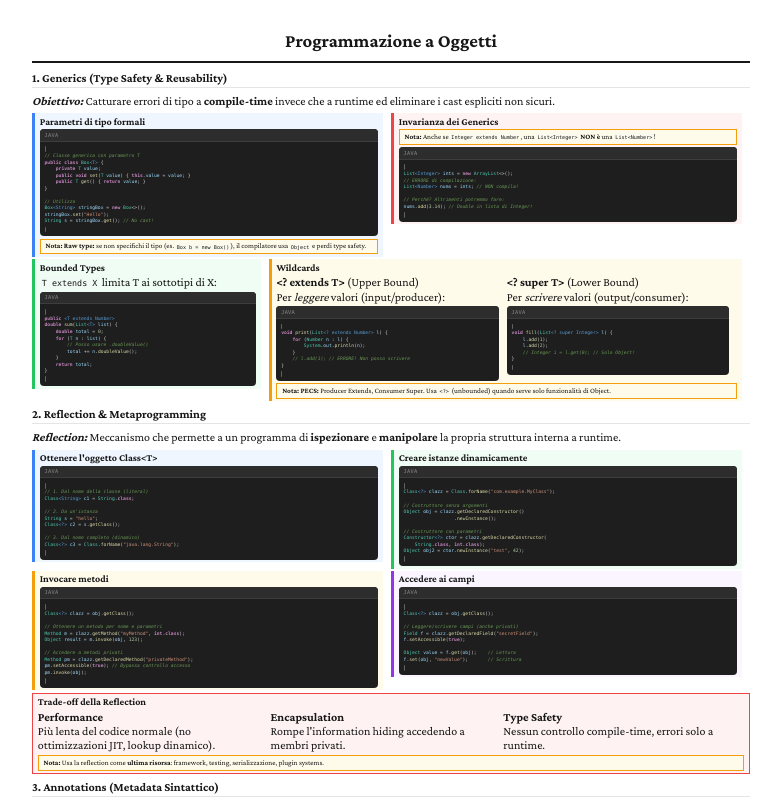
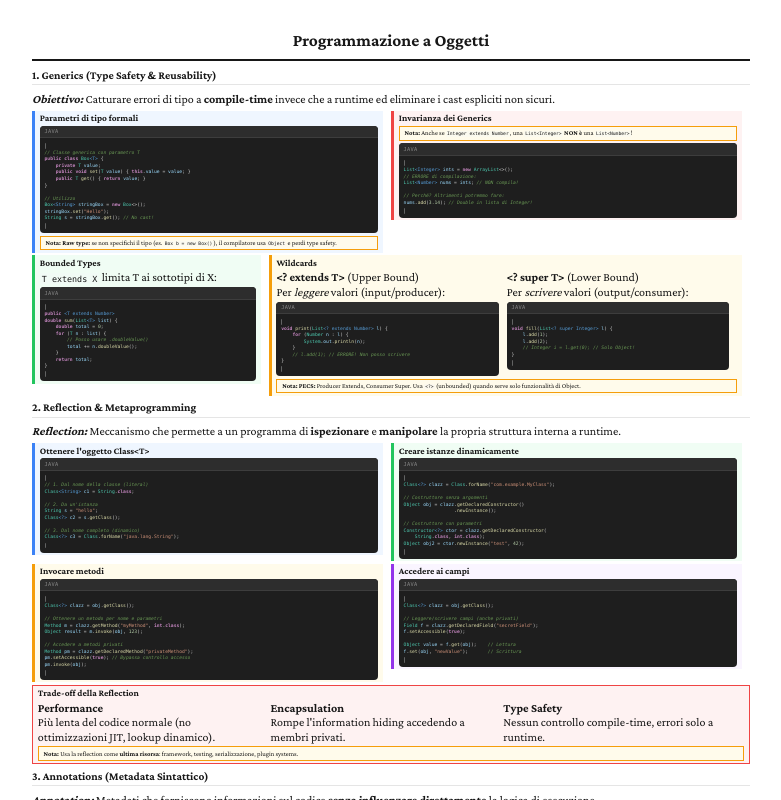
Before and after one commit to saphitv/riassunti-scuola, a Next.js app: page /programmazione-oggetti in a window 1280 px wide. Shown: the top 800 px of the page, without its empty margins (249-1030 px from the left). Built offline with nearby package versions, Linux system fonts and the light colour scheme; what better-react-mathjax would draw is missing.

Commit message:
feat: even smaller text

```diff
--- a/app/globals.css
+++ b/app/globals.css
@@ -889,12 +889,12 @@ li {
    For resumes that need more space
    ============================================ */
 .page-compact {
-  --font-size-base: 7pt;
-  --font-size-small: 5.5pt;
-  --font-size-h1: 14pt;
-  --font-size-h2: 9pt;
-  --font-size-h3: 7.5pt;
-  --font-size-box-title: 7.5pt;
+  --font-size-base: 6.5pt;
+  --font-size-small: 5pt;
+  --font-size-h1: 13pt;
+  --font-size-h2: 8.5pt;
+  --font-size-h3: 7pt;
+  --font-size-box-title: 7pt;
   --line-height: 1.12;
   --section-gap: 0.35rem;
   --content-gap: 0.15rem;
```
